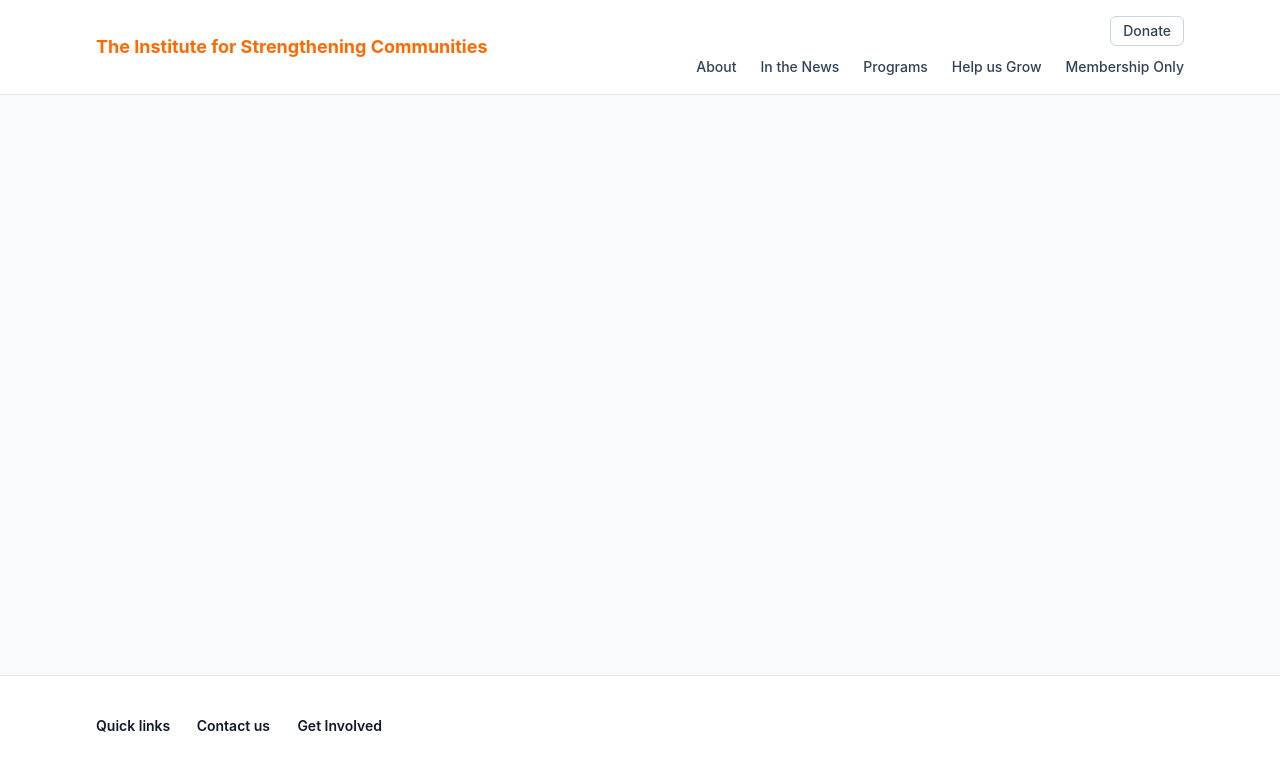
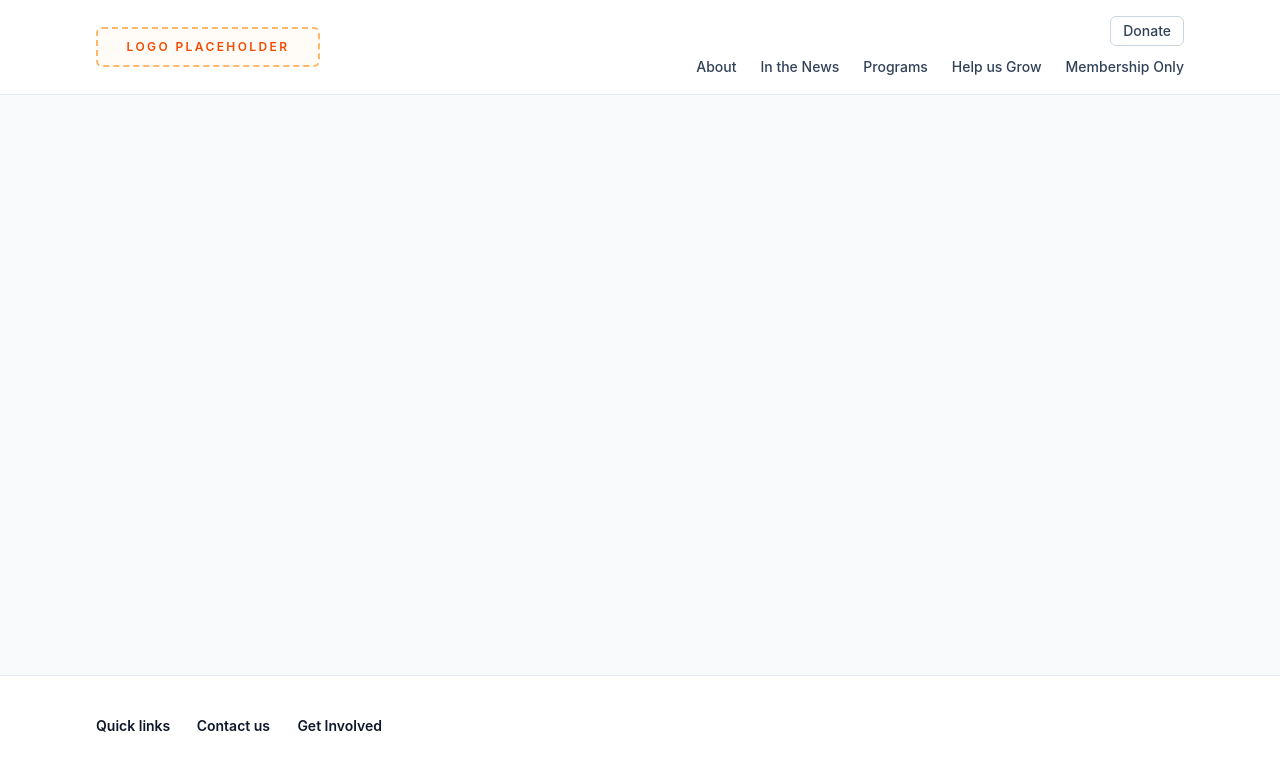
Before and after one commit to LukeDPerron/The-Institute-for-Strengthening-Communities, a Next.js app: page / in a window 1280 px wide. Shown: the top 770 px of the page. Built offline with nearby package versions, Linux system fonts and the light colour scheme.

Commit message:
Replace header institute text with logo placeholder

```diff
--- a/components/layout/navbar.tsx
+++ b/components/layout/navbar.tsx
@@ -13,8 +13,12 @@ export function Navbar() {
   return (
     <header className="sticky top-0 z-20 border-b border-slate-200 bg-white/95 backdrop-blur">
       <nav className="mx-auto flex max-w-6xl items-center justify-between px-4 py-4 sm:px-6 lg:px-8">
-        <Link href="/" className="text-lg font-bold text-orange-500">
-          {siteConfig.name}
+        <Link
+          href="/"
+          aria-label={siteConfig.name}
+          className="inline-flex h-10 w-56 items-center justify-center rounded-md border-2 border-dashed border-orange-300 bg-orange-50/40 text-xs font-semibold uppercase tracking-[0.2em] text-orange-600"
+        >
+          Logo Placeholder
         </Link>
 
         <button
```
Also changed, not shown: 1 other file (tests, documents, lock files or other folders).
